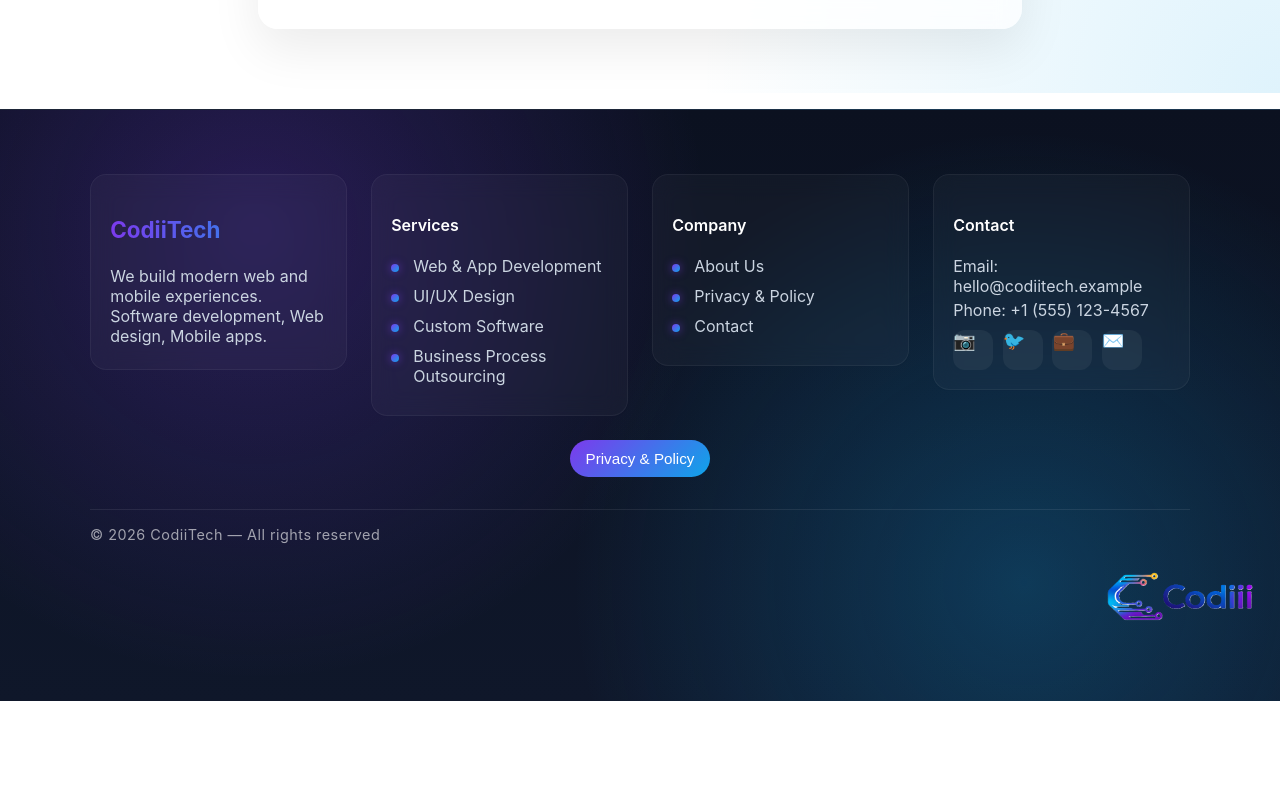
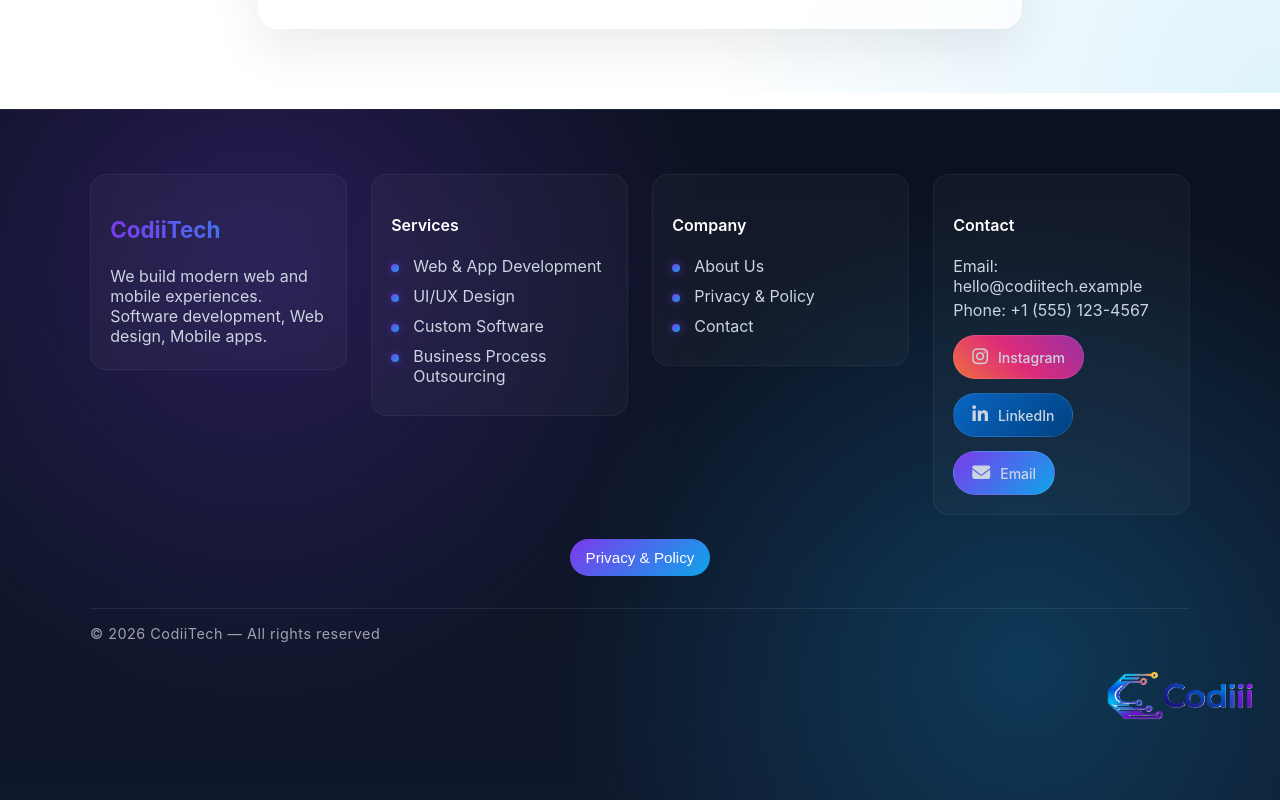
Before and after one commit to gopalbadgujar/CodiiiTech, an Angular app: page /career in a window 1280 px wide. Shown: the part 609-1409 px from the top of the page. Before the commit the page ends 1310 px from the top, so only its background shows below. Built offline with nearby package versions, Linux system fonts and the light colour scheme.

Commit message:
Codiii-Part1-Version 1.03

```diff
--- a/src/app/app.component.ts
+++ b/src/app/app.component.ts
@@ -1,8 +1,9 @@
 import { Component } from '@angular/core';
-import { RouterOutlet } from '@angular/router';
+import { NavigationEnd, Router, RouterOutlet } from '@angular/router';
 import { HeaderComponent } from './components/header/header.component';
 import { FooterComponent } from './components/footer/footer.component';
 import { NotificationComponent } from './shared/notification/notification.component';
+import { filter } from 'rxjs';
 
 @Component({
   selector: 'app-root',
@@ -13,4 +14,14 @@ import { NotificationComponent } from './shared/notification/notification.compon
 })
 export class AppComponent {
   title = 'CodiiTech';
+
+   constructor(private router: Router) {
+    // Scroll to top on every route change
+    this.router.events
+      .pipe(filter(event => event instanceof NavigationEnd))
+      .subscribe(() => {
+        window.scrollTo({ top: 0, behavior: 'smooth' });
+      });
+  }
+
 }
--- a/src/app/app.routes.ts
+++ b/src/app/app.routes.ts
@@ -6,6 +6,7 @@ import { PortfolioComponent } from './pages/portfolio/portfolio.component';
 import { ContactComponent } from './pages/contact/contact.component';
 import { PrivacyComponent } from './pages/privacy/privacy.component';
 import { CareerComponent } from './pages/career/career.component';
+import { CommingSoonComponent } from './shared/componenents/comming-soon/comming-soon.component';
 
 export const routes: Routes = [
   { path: '', component: HomeComponent },
@@ -15,5 +16,6 @@ export const routes: Routes = [
   { path: 'contact', component: ContactComponent },
   { path: 'privacy', component: PrivacyComponent },
   {path: 'career',component:CareerComponent},
+  {path: 'comming-soon',component:CommingSoonComponent},
   { path: '**', redirectTo: '' }
 ];
--- a/src/app/components/footer/footer.component.css
+++ b/src/app/components/footer/footer.component.css
@@ -113,28 +113,102 @@
     width: 100%;
 }
 
+/* Container */
 .socials {
-    display: flex;
-    gap: 0.6rem;
-    margin-top: 0.6rem;
+  display: flex;
+  gap: 14px;
+  margin-top: 15px;
+  flex-wrap: wrap;
 }
 
-.socials a {
-    background: rgba(255,255,255,0.05);
-    width: 40px;
-    height: 40px;
-    border-radius: 12px;
-    transition: all 0.3s ease;
-    font-size: 18px;
+/* Base Style */
+.social-icon {
+  position: relative;
+  display: flex;
+  align-items: center;
+  gap: 10px;
+  padding: 12px 18px;
+  border-radius: 50px;
+  text-decoration: none;
+  color: white;
+  font-weight: 500;
+  font-size: 14px;
+  backdrop-filter: blur(12px);
+  border: 1px solid rgba(255,255,255,0.1);
+  overflow: hidden;
+  transition: all 0.4s ease;
 }
 
-.socials a:hover {
-    transform: translateY(-5px) scale(1.1);
-    background: linear-gradient(135deg,#7c3aed,#0ea5e9);
-    color: white;
-    box-shadow: 0 10px 25px rgba(124,58,237,0.5);
+/* Floating Hover Effect */
+.social-icon:hover {
+  transform: translateY(-6px) scale(1.05);
+  box-shadow: 0 20px 40px rgba(0,0,0,0.4);
 }
 
+/* Shine Sweep Effect */
+.social-icon::after {
+  content: "";
+  position: absolute;
+  top: -120%;
+  left: -120%;
+  width: 250%;
+  height: 250%;
+  background: linear-gradient(
+    120deg,
+    transparent 40%,
+    rgba(255,255,255,0.25) 50%,
+    transparent 60%
+  );
+  transform: rotate(25deg);
+  transition: 0.8s;
+}
+
+.social-icon:hover::after {
+  top: 120%;
+  left: 120%;
+}
+
+/* Icon Size */
+.social-icon i {
+  font-size: 18px;
+}
+
+/* Instagram Gradient */
+.instagram {
+  background: linear-gradient(45deg,#f58529,#dd2a7b,#8134af,#515bd4);
+  background-size: 200% 200%;
+  animation: instaMove 6s ease infinite;
+}
+
+/* LinkedIn */
+.linkedin {
+  background: linear-gradient(135deg,#0A66C2,#004182);
+}
+
+/* Email */
+.email {
+  background: linear-gradient(135deg,#7c3aed,#0ea5e9);
+}
+
+/* Animated Instagram Gradient */
+@keyframes instaMove {
+  0% { background-position: 0% 50%; }
+  50% { background-position: 100% 50%; }
+  100% { background-position: 0% 50%; }
+}
+
+/* Mobile Responsive */
+@media(max-width: 600px){
+  .social-icon span {
+    display: none; /* Hide text on small screens */
+  }
+
+  .social-icon {
+    padding: 12px;
+    border-radius: 50%;
+    justify-content: center;
+  }
+}
 .footer-actions {
     margin-top: 1.5rem;
     display:flex;
--- a/src/app/components/footer/footer.component.html
+++ b/src/app/components/footer/footer.component.html
@@ -27,10 +27,25 @@
                 <p>Email: <a href="mailto:hello&#64;codiitech.example">hello&#64;codiitech.example</a></p>
                 <p>Phone: +1 (555) 123-4567</p>
                 <div class="socials">
-                    <a href="#" aria-label="Instagram">📷</a>
-                    <a href="#" aria-label="Twitter">🐦</a>
-                    <a href="#" aria-label="LinkedIn">💼</a>
-                    <a href="#" aria-label="Email">✉️</a>
+
+                    <!-- Instagram -->
+                    <a routerLink="/comming-soon" class="social-icon instagram" aria-label="Instagram">
+                        <i class="fab fa-instagram"></i>
+                        <span>Instagram</span>
+                    </a>
+
+                    <!-- LinkedIn -->
+                    <a routerLink="/comming-soon" class="social-icon linkedin" aria-label="LinkedIn">
+                        <i class="fab fa-linkedin-in"></i>
+                        <span>LinkedIn</span>
+                    </a>
+
+                    <!-- Email -->
+                    <a routerLink="/comming-soon" class="social-icon email" aria-label="Email">
+                        <i class="fas fa-envelope"></i>
+                        <span>Email</span>
+                    </a>
+
                 </div>
             </div>
         </div>
@@ -52,7 +67,7 @@
     </div>
 
     <div class="logo">
-        <a routerLink="/">
+        <a routerLink="/" (click)="scrollToTop()">
             <img src="assets/companyLogo_2.png" alt="Company Logo" class="logo-img">
         </a>
     </div>
--- a/src/app/components/footer/footer.component.ts
+++ b/src/app/components/footer/footer.component.ts
@@ -2,11 +2,12 @@ import { Component } from '@angular/core';
 import { CommonModule } from '@angular/common';
 import { PrivacyComponent } from '../../pages/privacy/privacy.component';
 import { RouterModule } from '@angular/router';
+import { CommingSoonComponent } from '../../shared/componenents/comming-soon/comming-soon.component';
 
 @Component({
   selector: 'app-footer',
   standalone: true,
-  imports: [CommonModule,RouterModule, PrivacyComponent],
+  imports: [CommonModule,RouterModule, PrivacyComponent, CommingSoonComponent],
   templateUrl: './footer.component.html',
   styleUrls: ['./footer.component.css']
 })
@@ -17,4 +18,9 @@ export class FooterComponent {
   togglePrivacy() {
     this.showPrivacy = !this.showPrivacy;
   }
+
+  // Scroll to top manually (for logo click)
+  scrollToTop() {
+    window.scrollTo({ top: 0, behavior: 'smooth' });
+  }
 }
--- /dev/null
+++ b/src/app/shared/componenents/comming-soon/comming-soon.component.css
@@ -0,0 +1,143 @@
+
+/* Full Screen Wrapper */
+.coming-wrapper {
+  position: relative;
+  height: 100vh;
+  overflow: hidden;
+  background: radial-gradient(circle at top,#dddfe3,#a1a7be);
+  display: flex;
+  align-items: center;
+  justify-content: center;
+  color: white;
+  font-family: 'Inter', sans-serif;
+}
+
+/* Animated Gradient Blobs */
+.blob {
+  position: absolute;
+  border-radius: 50%;
+  filter: blur(120px);
+  opacity: 0.5;
+  animation: float 12s infinite ease-in-out alternate;
+}
+
+.blob1 {
+  width: 400px;
+  height: 400px;
+  background: #7c3aed;
+  top: -100px;
+  left: -100px;
+}
+
+.blob2 {
+  width: 500px;
+  height: 500px;
+  background: #0ea5e9;
+  bottom: -150px;
+  right: -150px;
+}
+
+.blob3 {
+  width: 300px;
+  height: 300px;
+  background: #9333ea;
+  top: 40%;
+  left: 60%;
+}
+
+/* Floating Animation */
+@keyframes float {
+  0% { transform: translateY(-40px) scale(1); }
+  50% { transform: translateY(40px) scale(1.1); }
+  100% { transform: translateY(-20px) scale(1); }
+}
+
+/* Glass Card */
+.coming-card {
+  position: relative;
+  backdrop-filter: blur(25px);
+  background: rgba(255,255,255,0.05);
+  border: 1px solid rgba(255,255,255,0.1);
+  padding: 60px 70px;
+  border-radius: 30px;
+  text-align: center;
+  box-shadow: 0 40px 80px rgba(0,0,0,0.6);
+  animation: fadeUp 1s ease;
+}
+
+/* Logo */
+.logo {
+  font-size: 1.2rem;
+  letter-spacing: 3px;
+  margin-bottom: 20px;
+  color: #041936;
+}
+
+/* Title Gradient Glow */
+.title {
+  font-size: 3.5rem;
+  font-weight: 800;
+  margin-bottom: 20px;
+  background: linear-gradient(90deg,#7c3aed,#0ea5e9,#9333ea);
+  background-size: 200% 200%;
+  -webkit-background-clip: text;
+  -webkit-text-fill-color: transparent;
+  animation: gradientMove 5s infinite linear;
+}
+
+/* Subtitle */
+.subtitle {
+  font-size: 1.1rem;
+  color: #3e3e3f;
+  margin-bottom: 30px;
+}
+
+/* Divider */
+.divider {
+  height: 2px;
+  width: 80px;
+  margin: 20px auto 30px;
+  background: linear-gradient(90deg,#7c3aed,#0ea5e9);
+  border-radius: 5px;
+}
+
+/* Premium Button */
+.launch-btn {
+  padding: 14px 30px;
+  border-radius: 50px;
+  border: none;
+  cursor: pointer;
+  font-weight: 600;
+  color: white;
+  background: linear-gradient(135deg,#7c3aed,#0ea5e9);
+  transition: all 0.4s ease;
+  box-shadow: 0 10px 30px rgba(124,58,237,0.4);
+}
+
+.launch-btn:hover {
+  transform: translateY(-6px) scale(1.08);
+  box-shadow: 0 20px 50px rgba(124,58,237,0.6);
+}
+
+/* Gradient Animation */
+@keyframes gradientMove {
+  0% { background-position: 0% 50%; }
+  100% { background-position: 200% 50%; }
+}
+
+/* Fade Animation */
+@keyframes fadeUp {
+  from { opacity: 0; transform: translateY(60px); }
+  to { opacity: 1; transform: translateY(0); }
+}
+
+/* Responsive */
+@media(max-width:768px){
+  .coming-card {
+    padding: 40px 25px;
+  }
+
+  .title {
+    font-size: 2.3rem;
+  }
+}
--- /dev/null
+++ b/src/app/shared/componenents/comming-soon/comming-soon.component.html
@@ -0,0 +1,27 @@
+<div class="coming-wrapper">
+
+  <!-- Animated Background Blobs -->
+  <div class="blob blob1"></div>
+  <div class="blob blob2"></div>
+  <div class="blob blob3"></div>
+
+  <div class="coming-card">
+
+    <div class="logo">CodiiiTech</div>
+
+    <h1 class="title">Something Big is Coming</h1>
+
+    <p class="subtitle">
+      We are crafting an extraordinary digital experience.<br>
+      Launching very soon.
+    </p>
+
+    <div class="divider"></div>
+
+    <button class="launch-btn">
+      🚀 Stay Tuned
+    </button>
+
+  </div>
+
+</div>
--- a/src/index.html
+++ b/src/index.html
@@ -6,6 +6,7 @@
   <base href="/">
   <meta name="viewport" content="width=device-width, initial-scale=1">
   <link rel="icon" type="image/x-icon" href="favicon.ico">
+  <link rel="stylesheet" href="https://cdnjs.cloudflare.com/ajax/libs/font-awesome/6.5.1/css/all.min.css">
 </head>
 <body>
   <app-root></app-root>
--- a/src/main.ts
+++ b/src/main.ts
@@ -3,8 +3,15 @@ import { mergeApplicationConfig } from '@angular/core';
 import { appConfig } from './app/app.config';
 import { provideClientHydration } from '@angular/platform-browser';
 import { AppComponent } from './app/app.component';
+import { provideRouter } from '@angular/router';
+import { routes } from './app/app.routes';
 
-const clientConfig = mergeApplicationConfig(appConfig, { providers: [provideClientHydration()] });
+const clientConfig = mergeApplicationConfig(appConfig, {
+  providers: [
+    provideClientHydration(),
+    provideRouter(routes) // just routes
+  ]
+});
 
 bootstrapApplication(AppComponent, clientConfig)
   .catch((err) => console.error(err));
```
Also changed, not shown: src/app/shared/componenents/comming-soon/comming-soon.component.ts (added, +11 -0 lines), 1 other file (tests, documents, lock files or other folders).
